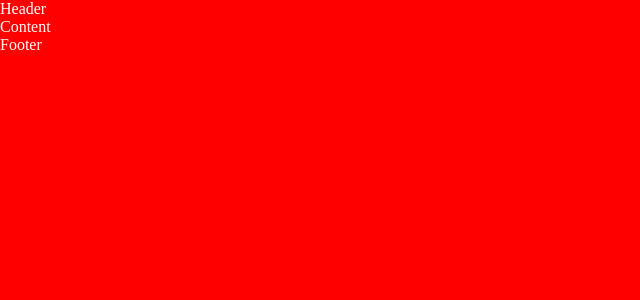
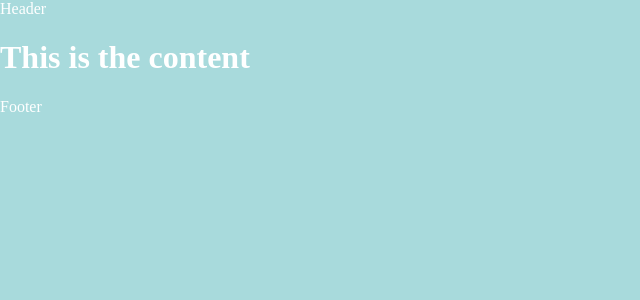
Before and after one commit to radov97/AndreiRadoviciDev, a React (Create React App) app: page / in a window 1280 px wide. Shown: the top 300 px of the page, without its empty margins (0-640 px from the left). Built offline with nearby package versions, Linux system fonts and the light colour scheme.

Commit message:
Save project skeleton

```diff
--- a/src/components/page.tsx
+++ b/src/components/page.tsx
@@ -8,10 +8,12 @@ const Page: FC<IChildrenProp> = ({ children }): JSX.Element => {
 
   console.log("isBigScreen", isBigScreen, "isTabletOrMobile", isTabletOrMobile);
 
+  // Create header and footer component
+
   return (
     <Container>
       <div>Header</div>
-      <div>{children}</div>
+      {children}
       <div>Footer</div>
     </Container>
   );
--- a/src/pages/main-page.tsx
+++ b/src/pages/main-page.tsx
@@ -1,6 +1,6 @@
 import React, { FC, useContext } from "react";
+import Page from "../components/page";
 import { ResponsiveContext } from "../general/context";
-import { Container } from "../styles/main-page-style";
 
 const MainPage: FC = (): JSX.Element => {
   const { isBigScreen, isTabletOrMobile } = useContext(ResponsiveContext);
@@ -8,11 +8,9 @@ const MainPage: FC = (): JSX.Element => {
   console.log("isBigScreen", isBigScreen, "isTabletOrMobile", isTabletOrMobile);
 
   return (
-    <Container>
-      <div>Header</div>
-      <div>Content</div>
-      <div>Footer</div>
-    </Container>
+    <Page>
+      <h1>This is the content</h1>
+    </Page>
   );
 };
 
--- a/src/styles/main-page-style.tsx
+++ /dev/null
@@ -1,12 +0,0 @@
-import styled from "styled-components";
-
-const Container = styled.div({
-  backgroundColor: "red",
-  display: "flex",
-  color: "white",
-  flexDirection: "column",
-  width: "100vw",
-  height: "100vh",
-});
-
-export { Container };
--- a/src/styles/page-style.tsx
+++ b/src/styles/page-style.tsx
@@ -1,7 +1,8 @@
 import styled from "styled-components";
+import { lightBlue } from "./vars";
 
 const Container = styled.div({
-  backgroundColor: "red",
+  backgroundColor: lightBlue,
   display: "flex",
   color: "white",
   flexDirection: "column",
--- a/src/styles/vars.ts
+++ b/src/styles/vars.ts
@@ -4,7 +4,7 @@ export const desktopBreakpoint = "1225px";
 
 // Colours
 export const primaryRed = "#e63946";
-export const lightMint = "#e63946";
+export const lightMint = "#f1faee";
 export const lightBlue = "#a8dadc";
 export const primaryBlue = "#457b9d";
 export const darkBlue = "#1d3557";
```
Also changed, not shown: 2 other files (tests, documents, lock files or other folders).
